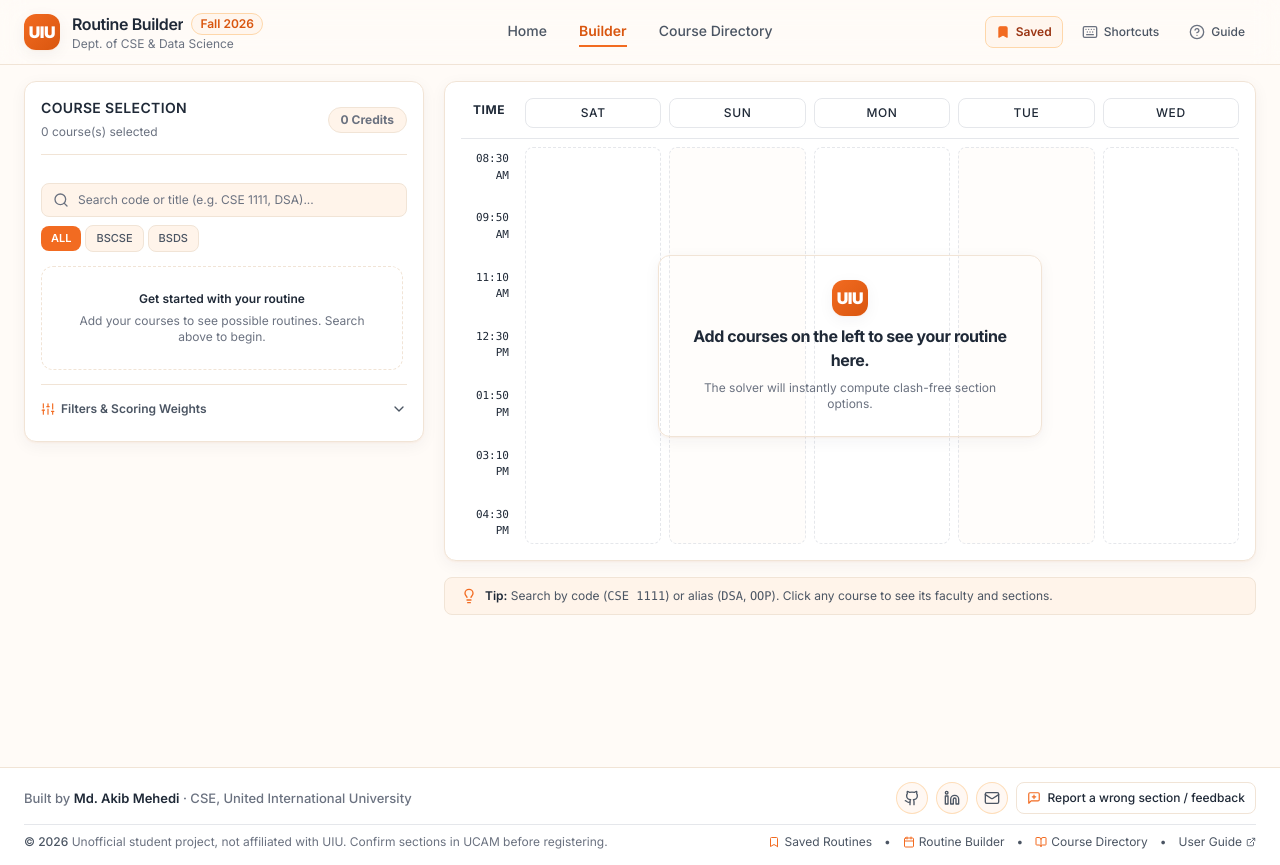
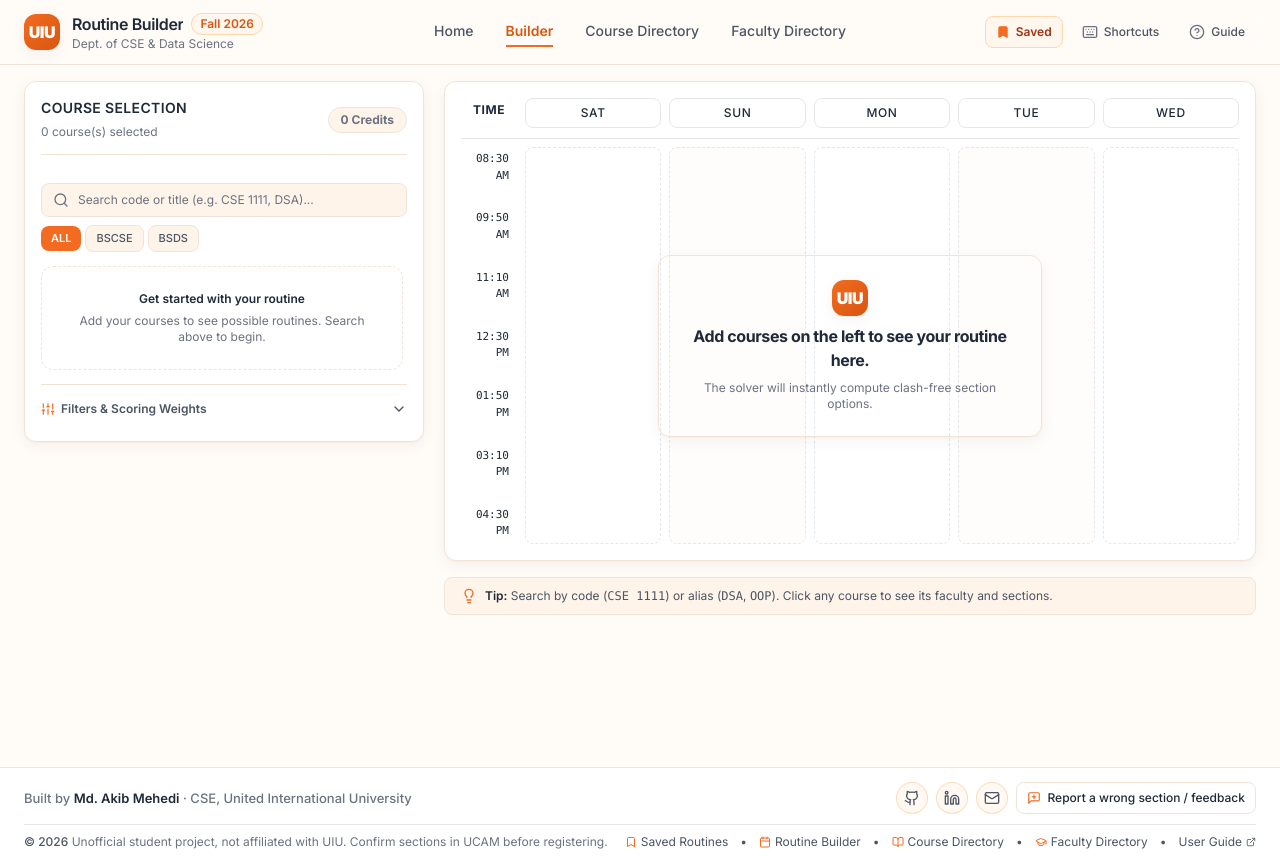
Before and after one commit to akibmehedi666/uiu-routine-builder, a Next.js app: page /builder in a window 1280 px wide. Built offline with nearby package versions, Linux system fonts and the light colour scheme.

Commit message:
feat(nav): add Faculty Directory link to SiteNav, mobile drawer, and SiteFooter

```diff
--- a/src/components/SiteFooter.tsx
+++ b/src/components/SiteFooter.tsx
@@ -7,6 +7,7 @@ import {
   BookOpen,
   Calendar,
   Bookmark,
+  GraduationCap,
 } from 'lucide-react';
 import Link from 'next/link';
 import { siteConfig } from '../config/site';
@@ -138,6 +139,14 @@ export function SiteFooter({ className = '', onOpenSavedRoutines }: SiteFooterPr
               <span>Course Directory</span>
             </Link>
             <span className="text-text-muted/60" aria-hidden="true">•</span>
+            <Link
+              href={siteConfig.links.facultyDirectory}
+              className="hover:text-orange-600 transition-colors inline-flex items-center gap-1"
+            >
+              <GraduationCap className="w-3 h-3 text-orange-500" />
+              <span>Faculty Directory</span>
+            </Link>
+            <span className="text-text-muted/60" aria-hidden="true">•</span>
             <a
               href={siteConfig.links.userGuide}
               target="_blank"
--- a/src/components/SiteNav.tsx
+++ b/src/components/SiteNav.tsx
@@ -94,7 +94,7 @@ export function SiteNav() {
           {/* Center Cell: Exactly Centered Nav Links (Never shifts across pages) */}
           <nav
             aria-label="Primary Navigation"
-            className="justify-self-center flex items-center gap-6 sm:gap-8 text-sm font-medium"
+            className="justify-self-center flex items-center gap-4 md:gap-4 lg:gap-6 xl:gap-8 text-sm font-medium whitespace-nowrap"
           >
             <Link
               href="/"
@@ -127,6 +127,17 @@ export function SiteNav() {
               }`}
             >
               Course Directory
+            </Link>
+
+            <Link
+              href="/faculty-directory"
+              className={`py-1 border-b-2 transition-colors ${
+                activeRoute === 'faculty-directory'
+                  ? 'border-orange-500 font-semibold text-orange-600'
+                  : 'border-transparent text-text-secondary hover:text-orange-600'
+              }`}
+            >
+              Faculty Directory
             </Link>
           </nav>
 
@@ -275,6 +286,17 @@ export function SiteNav() {
             >
               Course Directory
             </Link>
+            <Link
+              href="/faculty-directory"
+              onClick={() => setMobileOpen(false)}
+              className={`min-h-[44px] flex items-center px-3 rounded-lg font-medium transition-colors ${
+                activeRoute === 'faculty-directory'
+                  ? 'text-orange-600 font-bold bg-orange-50'
+                  : 'text-text-secondary hover:bg-subtle'
+              }`}
+            >
+              Faculty Directory
+            </Link>
 
             <div className="pt-2 border-t border-app-border space-y-1">
               <button
```
Also changed, not shown: 1 other file (tests, documents, lock files or other folders).
